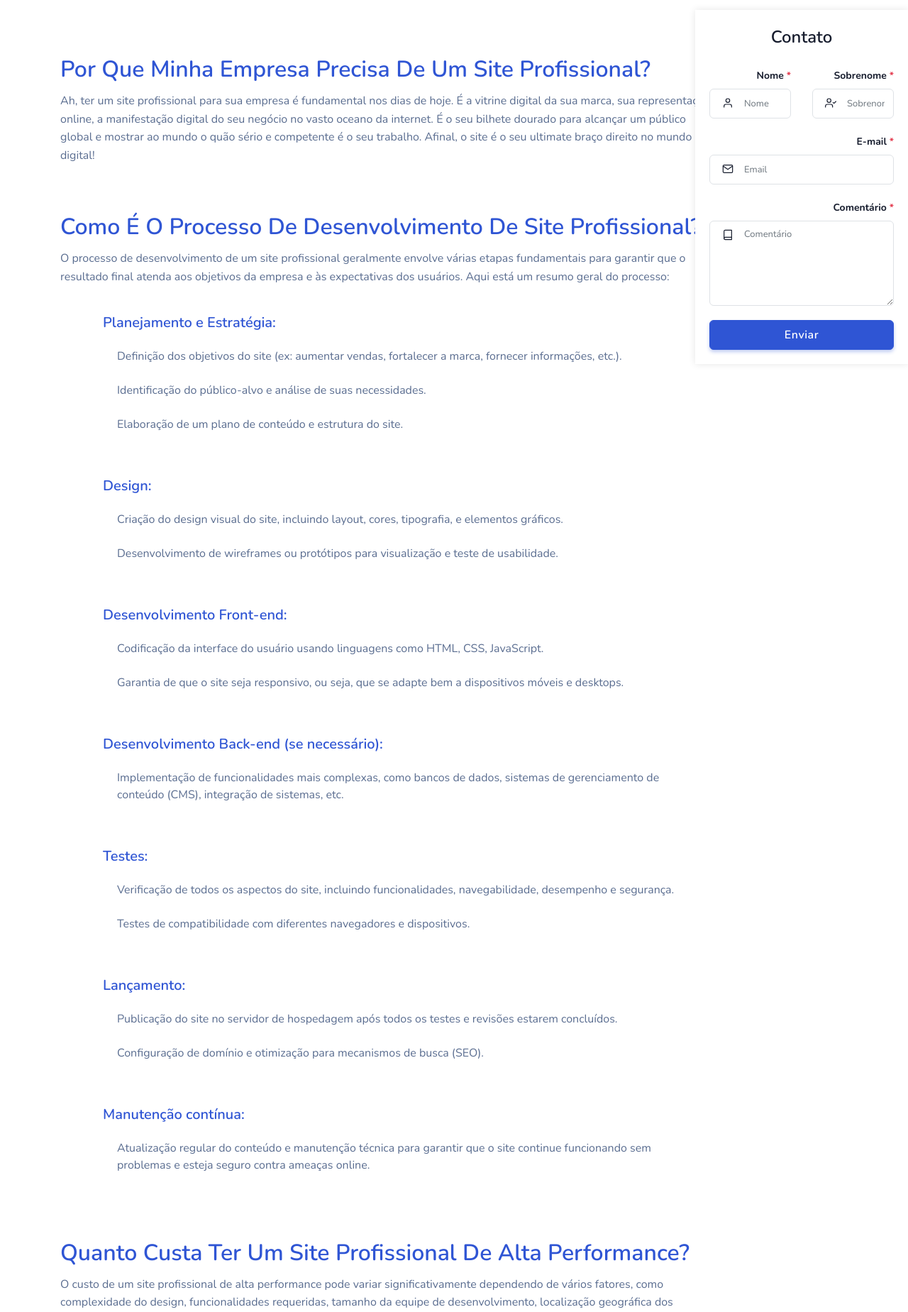
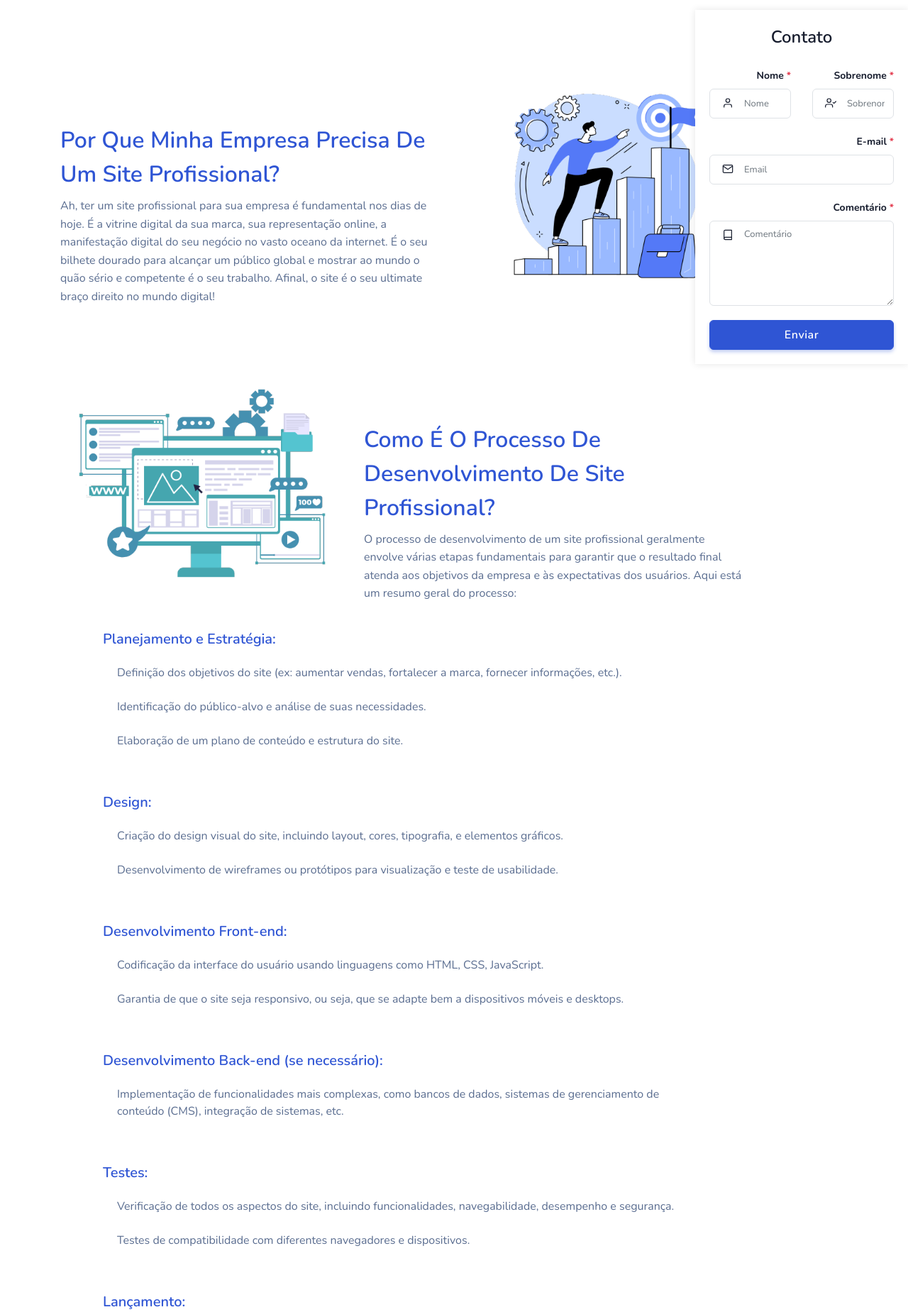
Before and after one commit to israelguido/base-layout, a PHP site: page /criacao-de-sites.php in a window 1280 px wide. Shown: the part 74-1923 px from the top of the page at 71% size. Run offline with PHP 8.4, Linux system fonts and the light colour scheme.

Commit message:
imagens da pag criação de sites

```diff
--- a/criacao-de-sites.php
+++ b/criacao-de-sites.php
@@ -4,15 +4,25 @@
 <div class="container mt-100 mt-60">
 
     <div class="row">
-        <div class="col-10" mt-100>
+        <div class="col-6 mt-100">
             <h3 class="mt-5 mb-2 h2 text-primary text-capitalize">Por que minha empresa precisa de um site profissional?</h3>
             <p class="text-secondary">Ah, ter um site profissional para sua empresa é fundamental nos dias de hoje. É a vitrine digital da sua marca, sua representação online, a manifestação digital do seu negócio no vasto oceano da internet. É o seu bilhete dourado para alcançar um público global e mostrar ao mundo o quão sério e competente é o seu trabalho. Afinal, o site é o seu ultimate braço direito no mundo digital!</p>
+        </div>
+        <div class="col-4 mt-100">
+            <img src="images/criacao-de-sites/3.png" alt="" width="400px">
+        </div>
+    </div>
+    <div class="row">
+        <div class="col-4 mt-100 mr-5">
+            <img src="images/criacao-de-sites/1.png" alt="" width="400px">
+        </div>
+        <div class="col-6 mt-100">
+            <h3 class="mb-2 mt-5 h2 text-primary text-capitalize">Como é o processo de desenvolvimento de site profissional?</h3>
+            <p class="text-secondary">O processo de desenvolvimento de um site profissional geralmente envolve várias etapas fundamentais para garantir que o resultado final atenda aos objetivos da empresa e às expectativas dos usuários. Aqui está um resumo geral do processo:</p>
         </div>
     </div>
     <div class="row">
         <div class="col-10">
-            <h3 class="mt-5 mb-2 h2 text-primary text-capitalize">Como é o processo de desenvolvimento de site profissional?</h3>
-            <p class="text-secondary">O processo de desenvolvimento de um site profissional geralmente envolve várias etapas fundamentais para garantir que o resultado final atenda aos objetivos da empresa e às expectativas dos usuários. Aqui está um resumo geral do processo:</p>
             <ul>
                 <li class="list-group-item border-0 mb-3"><p class="h5 mt-2 text-primary">Planejamento e Estratégia:</p>
                     <ul class="list-group">
@@ -58,10 +68,17 @@
             </ul>
         </div>
     </div>
+    <div class="row mb-3">
+        <div class="col-6">
+            <h3 class="mt-5 mb-2 h2 text-primary text-capitalize">Quanto custa ter um site profissional de alta performance?</h3>
+            <p class="text-secondary">O custo de um site profissional de alta performance pode variar significativamente dependendo de vários fatores, como complexidade do design, funcionalidades requeridas, tamanho da equipe de desenvolvimento, localização geográfica dos desenvolvedores, entre outros. Aqui estão alguns pontos a considerar:</p>
+        </div>
+        <div class="col-4 mt-5">
+            <img src="images/criacao-de-sites/2.png" alt="Site profissional" width="400px">
+        </div>
+    </div>
     <div class="row">
         <div class="col-10">
-            <h3 class="mt-5 mb-2 h2 text-primary text-capitalize">Quanto custa ter um site profissional de alta performance?</h3>
-            <p class="text-secondary">O custo de um site profissional de alta performance pode variar significativamente dependendo de vários fatores, como complexidade do design, funcionalidades requeridas, tamanho da equipe de desenvolvimento, localização geográfica dos desenvolvedores, entre outros. Aqui estão alguns pontos a considerar:</p>
             <ul class="list-group">
                 <li class="list-group-item border-0 mb-2 text-secondary"><span class="text-primary font-weight-bold">Design e Desenvolvimento:</span> O custo inicial pode variar de algumas centenas a milhares de dólares, dependendo do design personalizado, da quantidade de funcionalidades interativas, e da experiência dos desenvolvedores.</li>
                 <li class="list-group-item border-0 mb-2 text-secondary"><span class="text-primary font-weight-bold">Funcionalidades Adicionais:</span> Integrar sistemas de pagamento, sistemas de gerenciamento de conteúdo robustos, ou funcionalidades de comércio eletrônico pode aumentar o custo.</li>
```
Also changed, not shown: images/criacao-de-sites/1.png (added), images/criacao-de-sites/2.png (added), images/criacao-de-sites/3.png (added).
